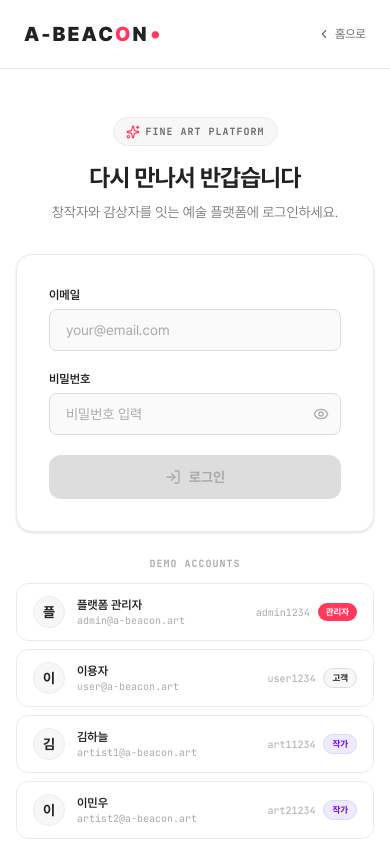
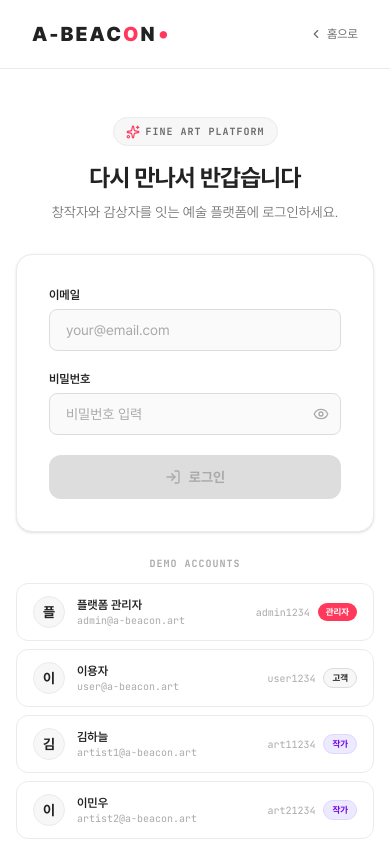
Before and after one commit to jheroorehj/A-BEACON, a React (Vite) app: page / in a window 390 px wide. Both pictures are taken after a click on the button "지금 시작하기". Shown: the top 844 px of the page. Built offline with nearby package versions, Linux system fonts and the light colour scheme; no server answers.

Commit message:
fix: 헤더 max-w 제거, 패딩 px-8 sm:px-16 으로 확장
Co-Authored-By: Claude Sonnet 4.6 <noreply@anthropic.com>

```diff
--- a/src/components/HomePage.tsx
+++ b/src/components/HomePage.tsx
@@ -46,8 +46,8 @@ export default function HomePage({ onStart, session, onLogout }: HomePageProps)
     <div className="min-h-screen bg-white text-[#222222]">
 
       {/* ── 상단 헤더 ── */}
-      <header className="border-b border-[#ebebeb] px-6 sm:px-10 py-5">
-        <div className="max-w-6xl mx-auto flex items-center justify-between">
+      <header className="border-b border-[#ebebeb] px-8 sm:px-16 py-5">
+        <div className="flex items-center justify-between">
         <Logo size="md" />
         {session ? (
           <div className="flex items-center gap-4">
--- a/src/components/LoginPage.tsx
+++ b/src/components/LoginPage.tsx
@@ -55,8 +55,8 @@ export default function LoginPage({ onLogin, onBack, onRegister }: LoginPageProp
   return (
     <div className="min-h-screen bg-[#ffffff] flex flex-col">
       {/* 상단 브랜드 바 */}
-      <header className="border-b border-[#ebebeb] px-6 sm:px-10 py-5">
-        <div className="max-w-6xl mx-auto flex items-center justify-between">
+      <header className="border-b border-[#ebebeb] px-8 sm:px-16 py-5">
+        <div className="flex items-center justify-between">
           <Logo size="md" />
           {onBack && (
             <button
--- a/src/components/Navbar.tsx
+++ b/src/components/Navbar.tsx
@@ -28,8 +28,8 @@ export default function Navbar({
   isChatActive,
 }: NavbarProps) {
   return (
-    <header className="sticky top-0 z-50 bg-[#ffffff]/95 backdrop-blur-md border-b border-[#ebebeb] px-6 sm:px-10 py-5">
-      <div className="max-w-6xl mx-auto flex justify-between items-center">
+    <header className="sticky top-0 z-50 bg-[#ffffff]/95 backdrop-blur-md border-b border-[#ebebeb] px-8 sm:px-16 py-5">
+      <div className="flex justify-between items-center">
 
           {/* 로고 */}
           <div className="flex items-center gap-3">
--- a/src/components/RegisterPage.tsx
+++ b/src/components/RegisterPage.tsx
@@ -45,8 +45,8 @@ export default function RegisterPage({ onLogin, onBack }: RegisterPageProps) {
   return (
     <div className="min-h-screen bg-[#ffffff] flex flex-col">
       {/* 상단 브랜드 바 */}
-      <header className="border-b border-[#ebebeb] px-6 sm:px-10 py-5">
-        <div className="max-w-6xl mx-auto flex items-center justify-between">
+      <header className="border-b border-[#ebebeb] px-8 sm:px-16 py-5">
+        <div className="flex items-center justify-between">
           <Logo size="md" />
           {onBack && (
             <button
```
